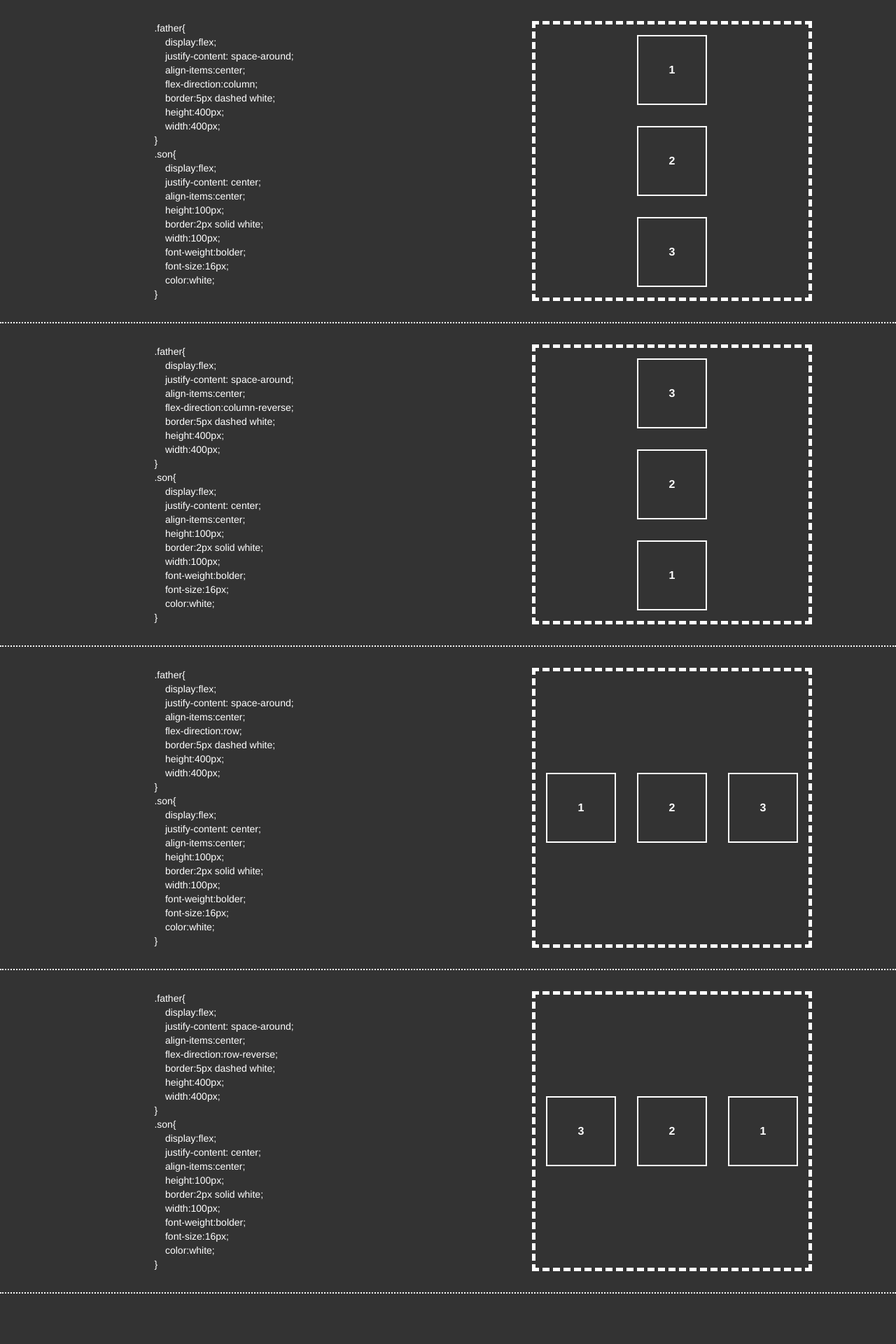
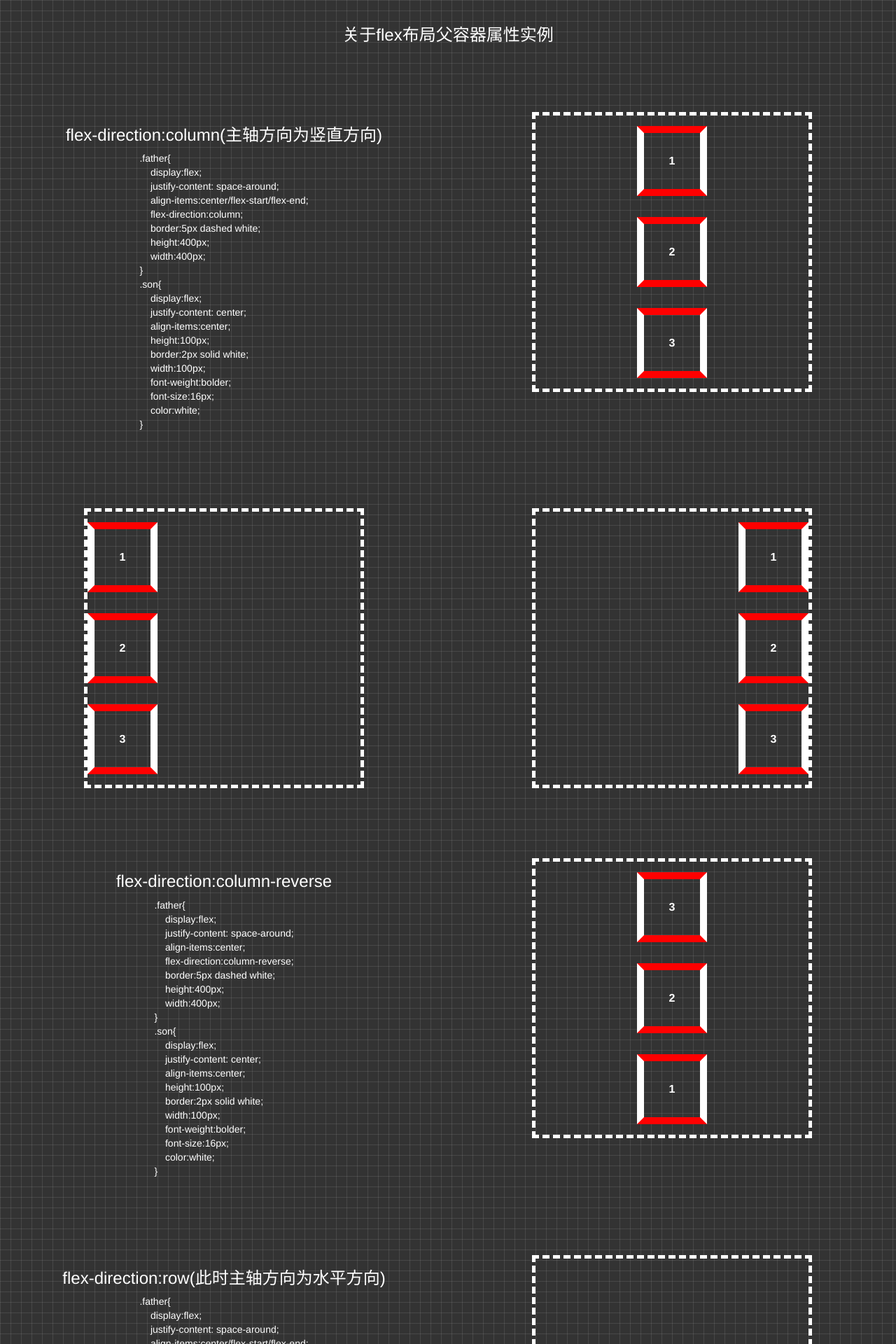
Before and after one commit to huanglw/huanglw.github.com, a Jekyll site: the page examples/flex_examples.html, which Jekyll copies as it is, in a window 1280 px wide. Shown: the top 1920 px of the page at 70% size. Built offline with Jekyll 4.4.1, drawn with Linux system fonts in a browser that asks for light colours; before the commit the page ends 1848 px from its top, so only the background shows below that; some of the changed text lies outside the part shown.

Commit message:
update the sheetstyle of flex_examples.html
update the sheetstyle of flex_examples.html

```diff
--- /dev/null
+++ b/examples/css/flex_examples.css
@@ -0,0 +1,171 @@
+*{padding:0;margin:0;box-sizing:border-box;}
+        html{with:100%; height:100%;}
+        body{
+            display:flex;
+            justify-content: center;
+            align-items:center;
+            flex-wrap:wrap;
+            height:100%;
+            width:100%;
+            background:#333;
+            /*linear-gradient(white 1px,transparent 0),
+              linear-gradient(90deg, white 1px, transparent 0),*/
+            background-image:
+
+              linear-gradient(hsla(0,0%,100%,.1) 1px, transparent 0),
+              linear-gradient(90deg, hsla(0,0%,100%,.1) 1px, transparent 0);
+            /*75px 75px, 75px 75px,*/
+            background-size:
+                            15px 15px, 15px 15px;
+        }
+        .father{
+            display:flex;
+            justify-content: space-around;
+            align-items:center;
+            flex-direction:column;
+            border:5px dashed white;
+            height:400px;
+            width:400px;
+        }
+        .father7{
+            display:flex;
+            justify-content: space-around;
+            align-items:flex-start;
+            flex-direction:column;
+            border:5px dashed white;
+            height:400px;
+            width:400px;
+        }
+        .father8{
+            display:flex;
+            justify-content: space-around;
+            align-items:flex-end;
+            flex-direction:column;
+            border:5px dashed white;
+            height:400px;
+            width:400px;
+        }
+        .father1{
+            display:flex;
+            justify-content: space-around;
+            align-items:center;
+            flex-direction:column-reverse;
+            border:5px dashed white;
+            height:400px;
+            width:400px;
+        }
+        .father2{
+            display:flex;
+            justify-content: space-around;
+            align-items:center;
+            flex-direction:row;
+            border:5px dashed white;
+            height:400px;
+            width:400px;
+        }
+        .father9{
+            display:flex;
+            justify-content: space-around;
+            align-items:flex-start;
+            flex-direction:row;
+            border:5px dashed white;
+            height:400px;
+            width:400px;
+        }
+        .father10{
+            display:flex;
+            justify-content: space-around;
+            align-items:flex-end;
+            flex-direction:row;
+            border:5px dashed white;
+            height:400px;
+            width:400px;
+        }
+        .father3{
+            display:flex;
+            justify-content: space-around;
+            align-items:center;
+            flex-direction:row-reverse;
+            border:5px dashed white;
+            height:400px;
+            width:400px;
+        }
+        .father4{
+            display:flex;
+            justify-content: space-around;
+            align-items:center;
+            flex-wrap:nowrap;
+            flex-direction:row;
+            border:5px dashed white;
+            height:400px;
+            width:400px;
+        }
+        .father5{
+            display:flex;
+            justify-content: space-around;
+            align-items:center;
+            flex-wrap:wrap;
+            flex-direction:row;
+            border:5px dashed white;
+            height:400px;
+            width:400px;
+        }
+        .father6{
+            display:flex;
+            justify-content: space-around;
+            align-items:center;
+            flex-wrap:wrap-reverse;
+            flex-direction:column;
+            border:5px dashed white;
+            height:400px;
+            width:400px;
+        }
+        .son{
+            display:flex;
+            justify-content: center;
+            align-items:center;
+            backgound:green;
+            height:100px;
+            border:10px solid white;
+            border-top-color:red;
+            border-bottom-color:red;
+            border-left-color:white;
+            border-right-color:white;
+            width:100px;
+            font-weight:bolder;
+            font-size:16px;
+            color:white;
+        }
+        .left-code{
+          display:flex;
+          justify-content: center;
+          align-items:center;
+          flex-direction:column;
+          color:white;
+          padding-bottom:20px;
+        }
+        .right-display{
+          display:flex;
+          margin-bottom:10px;
+          justify-content: center;
+          align-items:center;
+          color:white;
+        }
+        .flex-row{
+          width:100%;
+          margin-top:30px;
+          padding-bottom:30px;
+          padding-top:30px;
+
+          /*border-bottom-style:dotted;
+          border-bottom-color:white;
+          border-bottom-width:2px;*/
+        }
+        .row-center{
+          display:flex;
+          justify-content:center;
+          align-items:center;
+          height:100px;
+          font-size:24px;
+          color:white;
+        }
--- a/examples/flex_examples.html
+++ b/examples/flex_examples.html
@@ -4,95 +4,20 @@
     <meta charset="utf-8">
     <title>flex</title>
     <link rel="stylesheet" href="css/bootstrap.min.css" type="text/css">
-    <style>
-        *{padding:0;margin:0;box-sizing:border-box;}
-        html{with:100%; height:100%;}
-        body{
-            display:flex;
-            justify-content: center;
-            align-items:center;
-            flex-wrap:wrap;
-            height:100%;
-            width:100%;
-            background:#333;
-        }
-        .father{
-            display:flex;
-            justify-content: space-around;
-            align-items:center;
-            flex-direction:column;
-            border:5px dashed white;
-            height:400px;
-            width:400px;
-        }
-        .father1{
-            display:flex;
-            justify-content: space-around;
-            align-items:center;
-            flex-direction:column-reverse;
-            border:5px dashed white;
-            height:400px;
-            width:400px;
-        }
-        .father2{
-            display:flex;
-            justify-content: space-around;
-            align-items:center;
-            flex-direction:row;
-            border:5px dashed white;
-            height:400px;
-            width:400px;
-        }
-        .father3{
-            display:flex;
-            justify-content: space-around;
-            align-items:center;
-            flex-direction:row-reverse;
-            border:5px dashed white;
-            height:400px;
-            width:400px;
-        }
-        .son{
-            display:flex;
-            justify-content: center;
-            align-items:center;
-            height:100px;
-            border:2px solid white;
-            width:100px;
-            font-weight:bolder;
-            font-size:16px;
-            color:white;
-        }
-        .left-code{
-          display:flex;
-          justify-content: center;
-          align-items:center;
-          color:white;
-        }
-        .right-display{
-          display:flex;
-          justify-content: center;
-          align-items:center;
-          color:white;
-        }
-        .flex-row{
-          width:100%;
-          margin-top:30px;
-          padding-bottom:30px;
-          border-bottom-style:dotted;
-          border-bottom-color:white;
-          border-bottom-width:2px;
-        }
-    </style>
+    <link rel="stylesheet" href="css/flex_examples.css" type="text/css">
 </head>
 
 <body>
+  <div class="row row-center">
+    关于flex布局父容器属性实例
+  </div>
   <div class="row flex-row">
     <div class="col-md-6 col-xs-12 left-code">
+      <h3>flex-direction:column(主轴方向为竖直方向)</h3>
       .father{<br/>
               &nbsp;&nbsp;&nbsp;&nbsp;display:flex;<br/>
               &nbsp;&nbsp;&nbsp;&nbsp;justify-content: space-around;<br/>
-            &nbsp;&nbsp;&nbsp;&nbsp;align-items:center;<br/>
+              &nbsp;&nbsp;&nbsp;&nbsp;align-items:center/flex-start/flex-end;<br/>
               &nbsp;&nbsp;&nbsp;&nbsp;flex-direction:column;<br/>
               &nbsp;&nbsp;&nbsp;&nbsp;border:5px dashed white;<br/>
               &nbsp;&nbsp;&nbsp;&nbsp;height:400px;<br/>
@@ -118,9 +43,26 @@
       </div>
     </div>
   </div>
+  <div class="row flex-row">
+    <div class="col-md-6 col-xs-12 right-display">
+      <div class="father7">
+          <div class="son">1</div>
+          <div class="son">2</div>
+          <div class="son">3</div>
+      </div>
+    </div>
+    <div class="col-md-6 col-xs-12 right-display">
+      <div class="father8">
+          <div class="son">1</div>
+          <div class="son">2</div>
+          <div class="son">3</div>
+      </div>
+    </div>
+  </div>
 
   <div class="row flex-row">
     <div class="col-md-6 col-xs-12 left-code">
+      <h3>flex-direction:column-reverse</h3>
       .father{<br/>
               &nbsp;&nbsp;&nbsp;&nbsp;display:flex;<br/>
               &nbsp;&nbsp;&nbsp;&nbsp;justify-content: space-around;<br/>
@@ -153,10 +95,11 @@
 
   <div class="row flex-row">
     <div class="col-md-6 col-xs-12 left-code">
+      <h3>flex-direction:row(此时主轴方向为水平方向)</h3>
       .father{<br/>
               &nbsp;&nbsp;&nbsp;&nbsp;display:flex;<br/>
               &nbsp;&nbsp;&nbsp;&nbsp;justify-content: space-around;<br/>
-            &nbsp;&nbsp;&nbsp;&nbsp;align-items:center;<br/>
+              &nbsp;&nbsp;&nbsp;&nbsp;align-items:center/flex-start/flex-end;<br/>
               &nbsp;&nbsp;&nbsp;&nbsp;flex-direction:row;<br/>
               &nbsp;&nbsp;&nbsp;&nbsp;border:5px dashed white;<br/>
               &nbsp;&nbsp;&nbsp;&nbsp;height:400px;<br/>
@@ -182,9 +125,26 @@
       </div>
     </div>
   </div>
+  <div class="row flex-row">
+    <div class="col-md-6 col-xs-12 right-display">
+      <div class="father9">
+          <div class="son">1</div>
+          <div class="son">2</div>
+          <div class="son">3</div>
+      </div>
+    </div>
+    <div class="col-md-6 col-xs-12 right-display">
+      <div class="father10">
+          <div class="son">1</div>
+          <div class="son">2</div>
+          <div class="son">3</div>
+      </div>
+    </div>
+  </div>
 
   <div class="row flex-row">
     <div class="col-md-6 col-xs-12 left-code">
+      <h3>flex-direction:row-reverse</h3>
       .father{<br/>
               &nbsp;&nbsp;&nbsp;&nbsp;display:flex;<br/>
               &nbsp;&nbsp;&nbsp;&nbsp;justify-content: space-around;<br/>
@@ -214,5 +174,116 @@
       </div>
     </div>
   </div>
+
+  <div class="row flex-row">
+    <div class="col-md-6 col-xs-12 left-code">
+      <h3>flex-wrap:nowrap</h3>
+      .father{<br/>
+              &nbsp;&nbsp;&nbsp;&nbsp;display:flex;<br/>
+              &nbsp;&nbsp;&nbsp;&nbsp;justify-content: space-around;<br/>
+              &nbsp;&nbsp;&nbsp;&nbsp;align-items:center;<br/>
+              &nbsp;&nbsp;&nbsp;&nbsp;flex-wrap:nowrap;<br/>
+              &nbsp;&nbsp;&nbsp;&nbsp;flex-direction:row;<br/>
+              &nbsp;&nbsp;&nbsp;&nbsp;border:5px dashed white;<br/>
+              &nbsp;&nbsp;&nbsp;&nbsp;height:400px;<br/>
+              &nbsp;&nbsp;&nbsp;&nbsp;width:400px;<br/>
+          }<br/>
+          .son{<br/>
+              &nbsp;&nbsp;&nbsp;&nbsp;display:flex;<br/>
+              &nbsp;&nbsp;&nbsp;&nbsp;justify-content: center;<br/>
+              &nbsp;&nbsp;&nbsp;&nbsp;align-items:center;<br/>
+              &nbsp;&nbsp;&nbsp;&nbsp;height:100px;<br/>
+              &nbsp;&nbsp;&nbsp;&nbsp;border:2px solid white;<br/>
+              &nbsp;&nbsp;&nbsp;&nbsp;width:100px;<br/>
+              &nbsp;&nbsp;&nbsp;&nbsp;font-weight:bolder;<br/>
+              &nbsp;&nbsp;&nbsp;&nbsp;font-size:16px;<br/>
+              &nbsp;&nbsp;&nbsp;&nbsp;color:white;<br/>
+          }
+    </div>
+    <div class="col-md-6 col-xs-12 right-display">
+      <div class="father4">
+          <div class="son">1</div>
+          <div class="son">2</div>
+          <div class="son">3</div>
+          <div class="son">4</div>
+          <div class="son">5</div>
+          <div class="son">6</div>
+      </div>
+    </div>
+  </div>
+
+  <div class="row flex-row">
+    <div class="col-md-6 col-xs-12 left-code">
+      <h3>flex-wrap:wrap</h3>
+      .father{<br/>
+              &nbsp;&nbsp;&nbsp;&nbsp;display:flex;<br/>
+              &nbsp;&nbsp;&nbsp;&nbsp;justify-content: space-around;<br/>
+              &nbsp;&nbsp;&nbsp;&nbsp;align-items:center;<br/>
+              &nbsp;&nbsp;&nbsp;&nbsp;flex-wrap:wrap;<br/>
+              &nbsp;&nbsp;&nbsp;&nbsp;flex-direction:row;<br/>
+              &nbsp;&nbsp;&nbsp;&nbsp;border:5px dashed white;<br/>
+              &nbsp;&nbsp;&nbsp;&nbsp;height:400px;<br/>
+              &nbsp;&nbsp;&nbsp;&nbsp;width:400px;<br/>
+          }<br/>
+          .son{<br/>
+              &nbsp;&nbsp;&nbsp;&nbsp;display:flex;<br/>
+              &nbsp;&nbsp;&nbsp;&nbsp;justify-content: center;<br/>
+              &nbsp;&nbsp;&nbsp;&nbsp;align-items:center;<br/>
+              &nbsp;&nbsp;&nbsp;&nbsp;height:100px;<br/>
+              &nbsp;&nbsp;&nbsp;&nbsp;border:2px solid white;<br/>
+              &nbsp;&nbsp;&nbsp;&nbsp;width:100px;<br/>
+              &nbsp;&nbsp;&nbsp;&nbsp;font-weight:bolder;<br/>
+              &nbsp;&nbsp;&nbsp;&nbsp;font-size:16px;<br/>
+              &nbsp;&nbsp;&nbsp;&nbsp;color:white;<br/>
+          }
+    </div>
+    <div class="col-md-6 col-xs-12 right-display">
+      <div class="father5">
+          <div class="son">1</div>
+          <div class="son">2</div>
+          <div class="son">3</div>
+          <div class="son">4</div>
+          <div class="son">5</div>
+          <div class="son">6</div>
+      </div>
+    </div>
+  </div>
+
+  <div class="row flex-row">
+    <div class="col-md-6 col-xs-12 left-code">
+      <h3>flex-wrap:wrap-reverse;</h3>
+      .father{<br/>
+              &nbsp;&nbsp;&nbsp;&nbsp;display:flex;<br/>
+              &nbsp;&nbsp;&nbsp;&nbsp;justify-content: space-around;<br/>
+              &nbsp;&nbsp;&nbsp;&nbsp;align-items:center;<br/>
+              &nbsp;&nbsp;&nbsp;&nbsp;flex-wrap:wrap-reverse;<br/>
+              &nbsp;&nbsp;&nbsp;&nbsp;flex-direction:row;<br/>
+              &nbsp;&nbsp;&nbsp;&nbsp;border:5px dashed white;<br/>
+              &nbsp;&nbsp;&nbsp;&nbsp;height:400px;<br/>
+              &nbsp;&nbsp;&nbsp;&nbsp;width:400px;<br/>
+          }<br/>
+          .son{<br/>
+              &nbsp;&nbsp;&nbsp;&nbsp;display:flex;<br/>
+              &nbsp;&nbsp;&nbsp;&nbsp;justify-content: center;<br/>
+              &nbsp;&nbsp;&nbsp;&nbsp;align-items:center;<br/>
+              &nbsp;&nbsp;&nbsp;&nbsp;height:100px;<br/>
+              &nbsp;&nbsp;&nbsp;&nbsp;border:2px solid white;<br/>
+              &nbsp;&nbsp;&nbsp;&nbsp;width:100px;<br/>
+              &nbsp;&nbsp;&nbsp;&nbsp;font-weight:bolder;<br/>
+              &nbsp;&nbsp;&nbsp;&nbsp;font-size:16px;<br/>
+              &nbsp;&nbsp;&nbsp;&nbsp;color:white;<br/>
+          }
+    </div>
+    <div class="col-md-6 col-xs-12 right-display">
+      <div class="father6">
+          <div class="son">1</div>
+          <div class="son">2</div>
+          <div class="son">3</div>
+          <div class="son">4</div>
+          <div class="son">5</div>
+          <div class="son">6</div>
+      </div>
+    </div>
+  </div>
 </body>
 </html>
```
Lines whose indentation alone changed are shown as unchanged.
